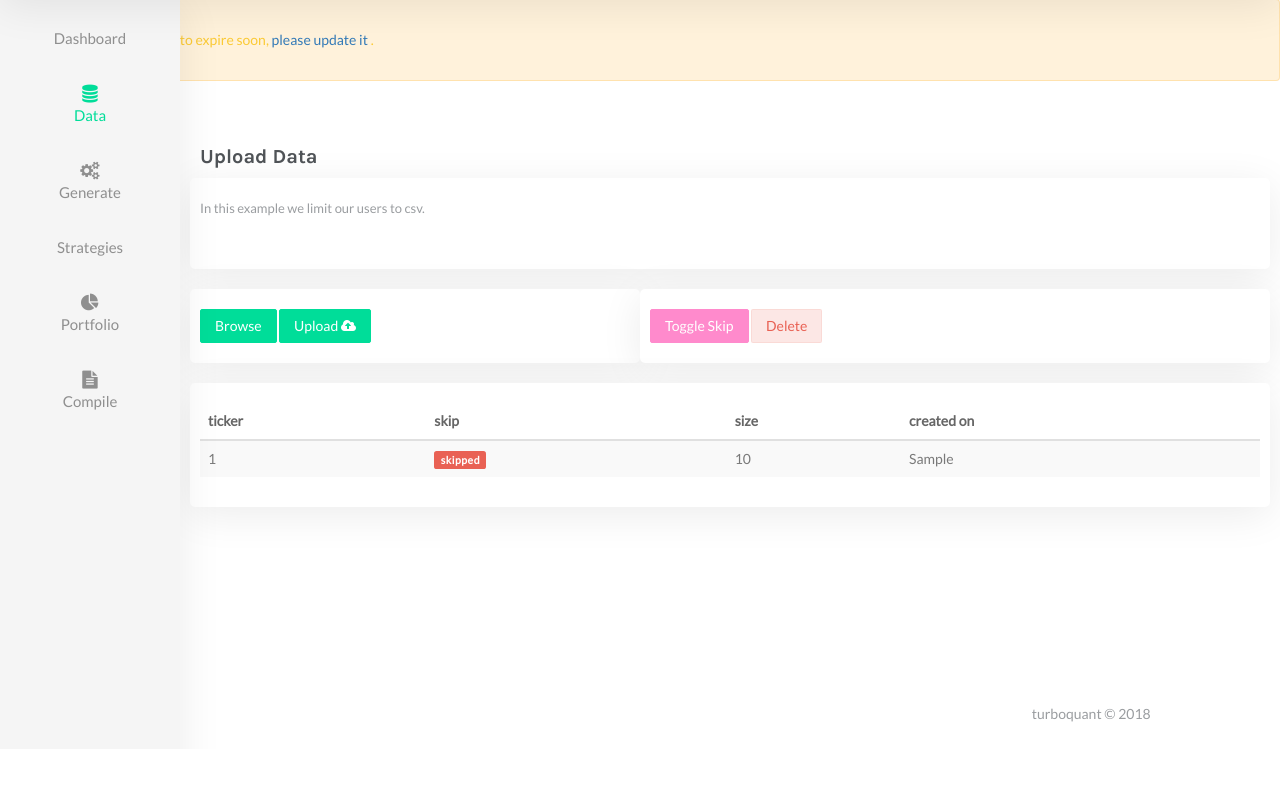
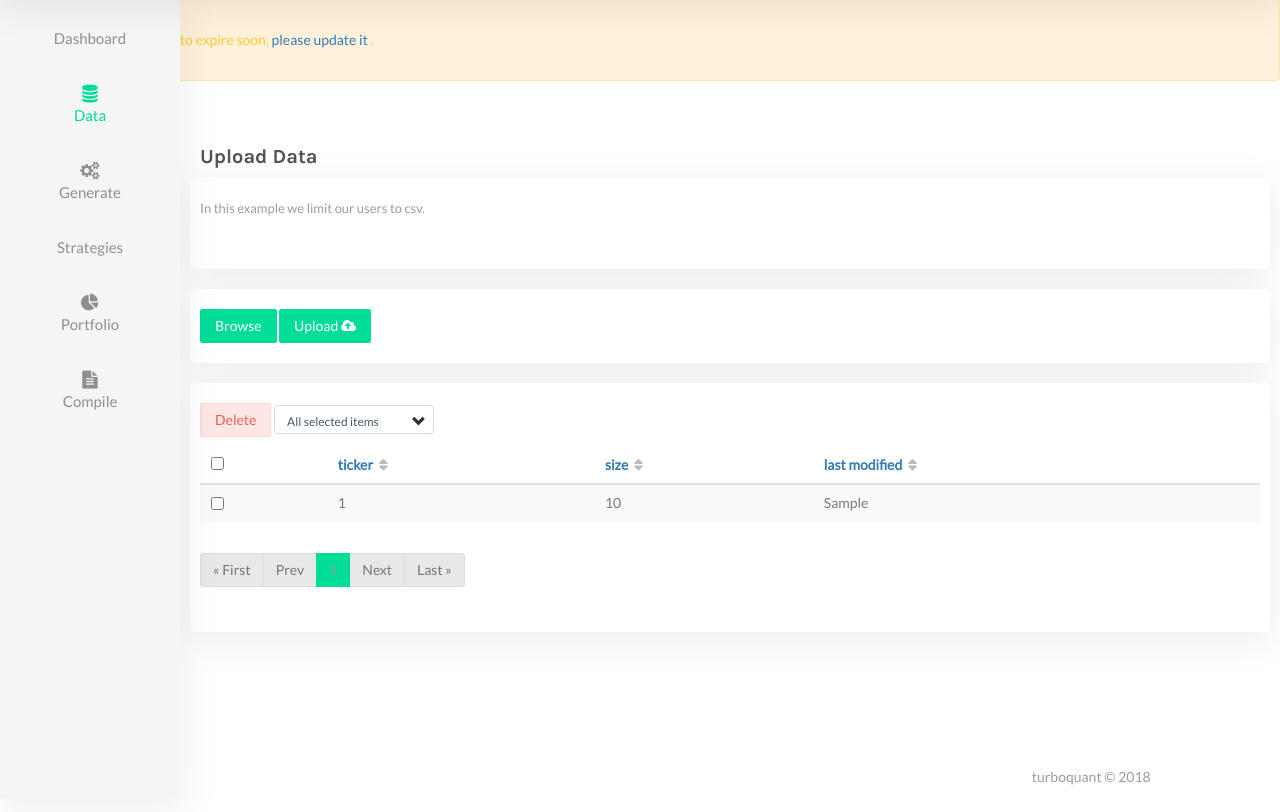
Before and after one commit to cg94301/turboquant, a Flask app: page /quant/data/ in a window 1280 px wide; the page is wider, and only the part inside the window is pictured. Shown: the part 61-873 px from the top of that part. Before the commit the page ends 783 px from the top of that part, so only its background shows below. Run offline with Flask 2, Linux system fonts and the light colour scheme; a user stored in the database is signed in; tables that the repository leaves empty hold one stand-in row (values such as "Sample post"); parts of the project's set-up code (start-up, migrations or seed data) failed here and were passed over; some libraries are stand-ins or nearby versions.

Commit message:
adding delete capability to data page

```diff
--- a/turboquant/blueprints/quant/forms.py
+++ b/turboquant/blueprints/quant/forms.py
@@ -1,8 +1,9 @@
+from collections import OrderedDict
 from flask_wtf import Form
-from wtforms import TextAreaField, IntegerField, FloatField
+from wtforms import TextAreaField, IntegerField, FloatField, SelectField
 from wtforms_components import EmailField
 from wtforms.validators import DataRequired, Length, NumberRange
-
+from lib.util_wtforms import choices_from_dict
 
 class XGBForm(Form):
     #num_round = IntegerField("How many trees?", [DataRequired(), NumberRange(min=1, max=1000)])
@@ -15,3 +16,13 @@ class XGBForm(Form):
     max_depth_to = IntegerField()
     eta_from = FloatField()
     eta_to = FloatField()
+
+
+class BulkDeleteForm(Form):
+    SCOPE = OrderedDict([
+        ('all_selected_items', 'All selected items'),
+        ('all_items', 'ALL items')
+    ])
+
+    scope = SelectField('Privileges', [DataRequired()],
+                        choices=choices_from_dict(SCOPE, prepend_blank=False))
--- a/turboquant/blueprints/quant/templates/quant/page/data.html
+++ b/turboquant/blueprints/quant/templates/quant/page/data.html
@@ -18,6 +18,8 @@
 <script src="https://oss.maxcdn.com/libs/respond.js/1.3.0/respond.min.js"></script>
 <![endif]-->
 {% import 'macros/flash.html' as flash with context %}
+{% import 'macros/form.html' as f with context %}
+{% import 'macros/items.html' as items %}
 {% extends 'layouts/app.html' %}
 
 {% block title %}Data{% endblock %}
@@ -55,8 +57,8 @@
           </div>
 
           <div class="row">
-            <form action"{{ url_for('quant.data') }}" method="POST" enctype="multipart/form-data">
-              <div class="col-sm-5 card-box">
+            <form action="{{ url_for('quant.tickers_upload') }}" method="POST" enctype="multipart/form-data">
+              <div class="col-sm-12 card-box">
                 {{ form.hidden_tag() }}
                 <label class="btn btn-custom btn-file waves-effect waves-light">
                   <input type="file" multiple="multiple" name="user_file" style="display: none"
@@ -66,25 +68,42 @@
                 <button type="submit" name="upload" class="btn btn-custom waves-effect waves-light">Upload <span><i class="fa fa-cloud-upload"></i></span></button>
                 <span class="label label-warning" id="upload-file-info"></span>
               </div>
-              <div class="col-sm-7 card-box">
-                <button type="submit" name="skip" class="btn btn-pink waves-effect waves-light">Toggle Skip</button>
-                <button type="submit" name="delete" class="btn btn-danger btn-trans waves-effect waves-light">Delete</button>
-              </div>
             </form>
           </div>
 
           <div class="row">
+
             <div class="col-sm-12 card-box table-responsive">
+
+              {% call f.form_tag('quant.tickers_bulk_delete') %}
+              <div id="bulk_actions" colspan="4">
+                <div class="form-inline">
+                  <button type="submit" name="delete" class="btn btn-danger btn-trans waves-effect waves-light">Delete</button>
+                  {{ f.field(bulk_form.scope, inline=True) }}
+                </div>
+              </div>
 
               <table id="datatable" class="table table-striped dt-responsive nowrap">
                 <thead>
                   <tr>
                     <!-- <th>created_on</th> -->
                     <!-- <th>id</th> -->
-                    <th>ticker</th>
-                    <th>skip</th>
-                    <th>size</th>
-                    <th>created on</th>
+                    <th>
+                      <label for="select_all"></label>
+                      <input id="select_all" name="select_all" type="checkbox">
+                    </th>
+                    <th class="col-header">
+                      {{ items.sort('tid','ticker') }}
+                    </th>
+                    <!-- <th class="col-header">
+                      {{ items.sort('skip','skip') }}
+                    </th> -->
+                    <th class="col-header">
+                      {{ items.sort('size','size') }}
+                    </th>
+                    <th class="col-header">
+                      {{ items.sort('lastmodified','last modified') }}
+                    </th>
                   </tr>
                 </thead>
 
@@ -92,15 +111,19 @@
                   {% for ticker in tickers.items %}
                   <tr>
                     <td>
+                      <label for="bulk_ids"></label>
+                      <input class="checkbox-item" id="bulk_ids" name="bulk_ids"
+                             type="checkbox" value="{{ ticker.tid }}">
+                    </td>
+                    <td>
                       {{ ticker.tid }}
                     </td>
-                    <td>
+                    <!-- <td>
                       {% if ticker.skip == False %}
-                      <!-- <span class="label label-success"> No </span> -->
                       {% else %}
                       <span class="label label-danger"> skipped </span>
                       {% endif %}
-                    </td>
+                    </td> -->
                     <td>
                       {{ ticker.size }}
                     </td>
@@ -111,6 +134,8 @@
                   {% endfor %}
                 </tbody>
               </table>
+              {% endcall %}
+              {{ items.paginate(tickers) }}
             </div><!-- end col -->
           </div>
         </div> <!-- container -->
--- a/turboquant/blueprints/quant/views.py
+++ b/turboquant/blueprints/quant/views.py
@@ -8,7 +8,7 @@ from flask import (
 from flask_login import login_required, current_user
 from sqlalchemy import text
 
-from turboquant.blueprints.quant.forms import XGBForm
+from turboquant.blueprints.quant.forms import XGBForm, BulkDeleteForm
 from turboquant.blueprints.quant.models import Strategy, Ticker
 from turboquant.extensions import db
 from flask_wtf import Form
@@ -62,8 +62,8 @@ def dashboard():
     return render_template('quant/page/dashboard.html')
 
 
-@quant.route('/data/', defaults={'page': 1}, methods=['GET','POST'])
-@quant.route('/data/page/<int:page>', methods=['GET','POST'])
+@quant.route('/data/', defaults={'page': 1}, methods=['GET'])
+@quant.route('/data/page/<int:page>', methods=['GET'])
 def data(page):
 
     print "*** debug", request
@@ -76,110 +76,144 @@ def data(page):
     # Use basic form for CSRF token
     form = Form()
 
-    if request.method == 'POST':
+    bulk_form = BulkDeleteForm()
 
-        if 'upload' in request.form.keys():
+    sort_by = Ticker.sort_by(request.args.get('sort', 'created_on'),
+                           request.args.get('direction', 'desc'))
 
-            print "upload"
-            print "user_file", request.files.getlist('user_file')
-
-            for uf in request.files.getlist('user_file'):
-                print "uf:",uf
-
-                file = uf
-
-                """
-                These attributes are also available
-
-                file.filename
-                file.content_type
-                file.content_length
-                file.mimetype
-                """
-
-                #if file.filename == "":
-                #    flash('Please select a file', 'danger')
-                ##return "Please select a file"
-
-                if file and allowed_file(file.filename):
-                    file.filename = secure_filename(file.filename)
-                    output = upload_file_to_s3(file, S3_BUCKET, str(current_user.id) + '/ticker')
-                    #return str(output)
-
-                else:
-                    flash('File format not allowed: ' + file.filename, 'danger')
-
-
-            #elif 'update' in request.form.keys():
-
-            payload = json.dumps({"uid":current_user.id})
-            print "*** debug payload:%s" % payload
-            print "*** debug", type(payload)
-            payloadb = str.encode(payload)
-
-
-            response = client.invoke(
-                FunctionName='arn:aws:lambda:us-west-2:188444798703:function:list_s3',
-                Payload=payloadb,
-            )
-
-            tickercloud = response['Payload'].read()
-            print "***debug respone:", tickercloud
-            print "***debug type:", type(tickercloud)
-            tickercloudd = json.loads(tickercloud)
-            print "*** debug", type(tickercloudd)
-            #print "*** debug", type(tickercloudd[0])
-            #print "*** debug", tickercloudd[0]
-
-            #return redirect("quant/page/data.html")
-
-
-            # Ticker.query.delete()
-
-            tickercloud_names = [s[0] for s in tickercloudd]
-            print "tickercloud_names", tickercloud_names
-
-            tickerdb = Ticker.query.filter(Ticker.user_id == current_user.id)
-            tickerdb_names = [s.tid for s in tickerdb.all()]
-            print "tickerdb_names", tickerdb_names
-
-            # tickercloud: [["AAPL", 233285, "2018-09-08T16:53:24+00:00"], ["ORCL", 197427, "2018-09-08T18:15:59+00:00"], ["SBUX", 226567, "2018-09-08T15:11:44+00:00"]]
-            for tic in tickercloudd:
-                print "debug: updating ", tic[0]
-
-                # are there any tickers in DB that were removed from cloud?
-                if tic[0] in tickerdb_names:
-                    tickerdb_names.remove(tic[0])
-
-                x = tickerdb.filter(Ticker.tid==tic[0]).first()
-                print "x",x
-                if x:
-                    #x.tid = tic[0]
-                    x.size = tic[1]
-                    x.lastmodified = tic[2]
-                else:
-                    t = Ticker(user_id=current_user.id, tid=tic[0], skip=False, size=tic[1], lastmodified=tic[2])
-                    db.session.add(t)
-
-                #db.session.add(Ticker(user_id=current_user.id, tid=tid,size=size,lastmodified=lastmodified))
-
-            print "tickerdb_names minus cloud:", tickerdb_names
-
-            for tic in tickerdb_names:
-                x = tickerdb.filter(Ticker.tid==tic).first()
-                db.session.delete(x)
-
-            db.session.commit()
-
-
-
+    order_values = '{0} {1}'.format(sort_by[0], sort_by[1])
 
     paginated_tickers = Ticker.query \
                               .filter(Ticker.user_id == current_user.id) \
-                              .order_by(Ticker.tid.asc()) \
-                              .paginate(page, 20, True)
+                              .order_by(text(order_values)) \
+                              .paginate(page, 2, True)
 
-    return render_template('quant/page/data.html', tickers=paginated_tickers, form=form)
+    return render_template('quant/page/data.html', tickers=paginated_tickers, form=form, bulk_form=bulk_form)
+
+
+@quant.route('/quant/upload', methods=['POST'])
+def tickers_upload():
+    # Use basic form for CSRF token
+    form = Form()
+
+
+    print "upload"
+    print "user_file", request.files.getlist('user_file')
+
+    for uf in request.files.getlist('user_file'):
+        print "uf:",uf
+
+        file = uf
+
+        """
+        These attributes are also available
+
+        file.filename
+        file.content_type
+        file.content_length
+        file.mimetype
+        """
+
+        #if file.filename == "":
+        #    flash('Please select a file', 'danger')
+        ##return "Please select a file"
+
+        if file and allowed_file(file.filename):
+            file.filename = secure_filename(file.filename)
+            output = upload_file_to_s3(file, S3_BUCKET, str(current_user.id) + '/ticker')
+            #return str(output)
+
+        else:
+            flash('File format not allowed: ' + file.filename, 'danger')
+
+
+    #elif 'update' in request.form.keys():
+
+    payload = json.dumps({"uid":current_user.id})
+    print "*** debug payload:%s" % payload
+    print "*** debug", type(payload)
+    payloadb = str.encode(payload)
+
+
+    response = client.invoke(
+        FunctionName='arn:aws:lambda:us-west-2:188444798703:function:list_s3',
+        Payload=payloadb,
+    )
+
+    tickercloud = response['Payload'].read()
+    print "***debug respone:", tickercloud
+    print "***debug type:", type(tickercloud)
+    tickercloudd = json.loads(tickercloud)
+    print "*** debug", type(tickercloudd)
+    #print "*** debug", type(tickercloudd[0])
+    #print "*** debug", tickercloudd[0]
+
+    #return redirect("quant/page/data.html")
+
+
+    # Ticker.query.delete()
+
+    tickercloud_names = [s[0] for s in tickercloudd]
+    print "tickercloud_names", tickercloud_names
+
+    tickerdb = Ticker.query.filter(Ticker.user_id == current_user.id)
+    tickerdb_names = [s.tid for s in tickerdb.all()]
+    print "tickerdb_names", tickerdb_names
+
+    # tickercloud: [["AAPL", 233285, "2018-09-08T16:53:24+00:00"], ["ORCL", 197427, "2018-09-08T18:15:59+00:00"], ["SBUX", 226567, "2018-09-08T15:11:44+00:00"]]
+    for tic in tickercloudd:
+        print "debug: updating ", tic[0]
+
+        # are there any tickers in DB that were removed from cloud?
+        if tic[0] in tickerdb_names:
+            tickerdb_names.remove(tic[0])
+
+        x = tickerdb.filter(Ticker.tid==tic[0]).first()
+        print "x",x
+        if x:
+            #x.tid = tic[0]
+            x.size = tic[1]
+            x.lastmodified = tic[2]
+        else:
+            t = Ticker(user_id=current_user.id, tid=tic[0], skip=False, size=tic[1], lastmodified=tic[2])
+            db.session.add(t)
+
+        #db.session.add(Ticker(user_id=current_user.id, tid=tid,size=size,lastmodified=lastmodified))
+
+    print "tickerdb_names minus cloud:", tickerdb_names
+
+    for tic in tickerdb_names:
+        x = tickerdb.filter(Ticker.tid==tic).first()
+        db.session.delete(x)
+
+    db.session.commit()
+
+    return redirect(url_for('quant.data'))
+
+@quant.route('/quant/bulk_delete', methods=['POST'])
+def tickers_bulk_delete():
+
+    form = BulkDeleteForm()
+
+    if form.validate_on_submit():
+        ids = Ticker.get_bulk_action_ids(request.form.get('scope'),
+                                       request.form.getlist('bulk_ids'),
+                                       omit_ids=[current_user.id],
+                                       query=request.args.get('q', ''))
+
+        ## Prevent circular imports.
+        #from turboquant.blueprints.billing.tasks import delete_users
+        ## sqlalchemy bulk delete
+        #delete_users.delay(ids)
+
+        print "Deleting IDS:", ids
+
+        flash('{0} user(s) were scheduled to be deleted.'.format(len(ids)),
+              'success')
+    else:
+        flash('No users were deleted, something went wrong.', 'error')
+
+    return redirect(url_for('quant.data'))
 
 
 @quant.route('/generate/', methods=['GET','POST'])
--- a/turboquant/static/scripts/main.js
+++ b/turboquant/static/scripts/main.js
@@ -54,15 +54,15 @@ var bulkDelete = function () {
         if ($(this).is(':checked')) {
             $(this).closest('tr').addClass(selectedRow);
 
-      $(colheader).hide();
-      $(bulkActions).show();
+            //$(colheader).show();
+            // $(bulkActions).show();
         }
         else {
             $(this).closest('tr').removeClass(selectedRow);
 
             if (itemCount === 0) {
-        $(bulkActions).hide();
-        $(colheader).show();
+                // $(bulkActions).hide();
+                //$(colheader).show();
             }
         }
 
@@ -71,6 +71,8 @@ var bulkDelete = function () {
 
     $('body').on('change', selectAll, function () {
         var checkedStatus = this.checked;
+
+        console.log('selectAll clicked')
 
         $(checkedItems).each(function () {
             $(this).prop('checked', checkedStatus);
@@ -377,6 +379,7 @@ var bets = function () {
 
 // Initialize everything when the browser is ready.
 $(document).ready(function() {
+    console.log('document ready');
     momentjsClasses();
     bulkDelete();
     coupons();
--- a/turboquant/static/styles/main.css
+++ b/turboquant/static/styles/main.css
@@ -192,7 +192,7 @@ table.menu {
 /* Admin dashboard
 -------------------------------------------------- */
 #bulk_actions {
-  display: none;
+  /* display: none; */
   padding-bottom: 8px;
 }
 
```
Also changed, not shown: lib/util_sqlalchemy.py (+7 -0 lines), turboquant/blueprints/admin/templates/admin/user/index.html (+11 -9 lines). Lines whose indentation alone changed are shown as unchanged.
